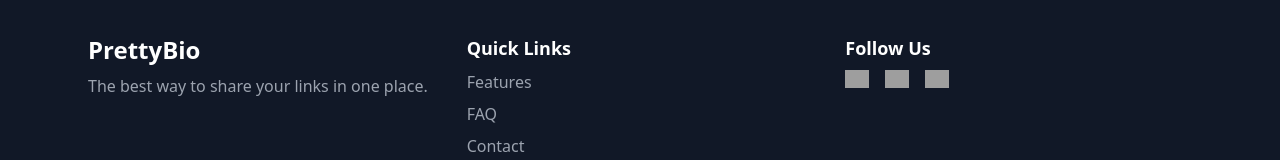
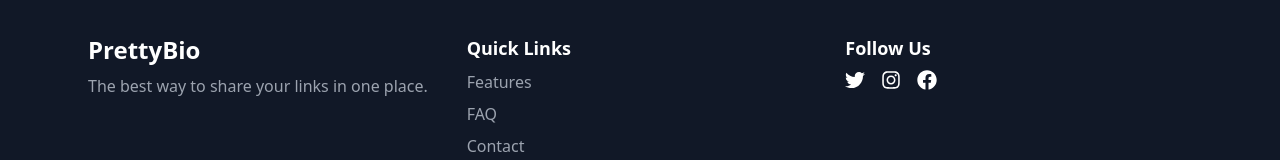
Before and after one commit to devtofunmi/prettybio, a Next.js app: page / in a window 1280 px wide. Shown: the part 3015-3175 px from the top of the page. Built offline with nearby package versions, Linux system fonts and the light colour scheme; grey boxes are pictures that could not be loaded; a web font is replaced by a local one.

Commit message:
add mailto contact and change social icons

```diff
--- a/components/Footer.tsx
+++ b/components/Footer.tsx
@@ -1,4 +1,4 @@
-import Image from "next/image";
+import { FaTwitter, FaInstagram, FaFacebook } from "react-icons/fa";
 import Link from "next/link";
 import { FC } from "react";
 
@@ -27,7 +27,7 @@ const Footer: FC = () => {
               </Link>
             </li>
             <li>
-              <Link href="/contact" className="hover:text-white">
+              <Link href="mailto:prettybio@gmail.com" className="hover:text-white">
                  Contact
               </Link>
              </li>
@@ -37,29 +37,14 @@ const Footer: FC = () => {
         <div>
             <h4 className="text-lg font-semibold mb-2">Follow Us</h4>
             <div className="flex justify-center md:justify-start space-x-4">
-            <Link href="https://twitter.com" target="_blank">
-              <Image
-                src="/images/twitter-icon.png"
-                alt="Twitter"
-                width={24}
-                height={24}
-              />
+              <Link href="https://twitter.com" target="_blank" className="text-xl hover:text-blue-500">
+                <FaTwitter />
               </Link>
-            <Link href="https://instagram.com" target="_blank">
-              <Image
-                src="/images/instagram-icon.png"
-                alt="Instagram"
-                width={24}
-                height={24}
-              />
+              <Link href="https://instagram.com" target="_blank" className="text-xl hover:text-pink-500">
+                <FaInstagram />
               </Link>
-            <Link href="https://facebook.com" target="_blank">
-              <Image
-                src="/images/facebook-icon.png"
-                alt="Facebook"
-                width={24}
-                height={24}
-              />
+              <Link href="https://facebook.com" target="_blank" className="text-xl hover:text-blue-700">
+                <FaFacebook />
               </Link>
               </div>
             </div>
```
Lines whose indentation alone changed are shown as unchanged.
